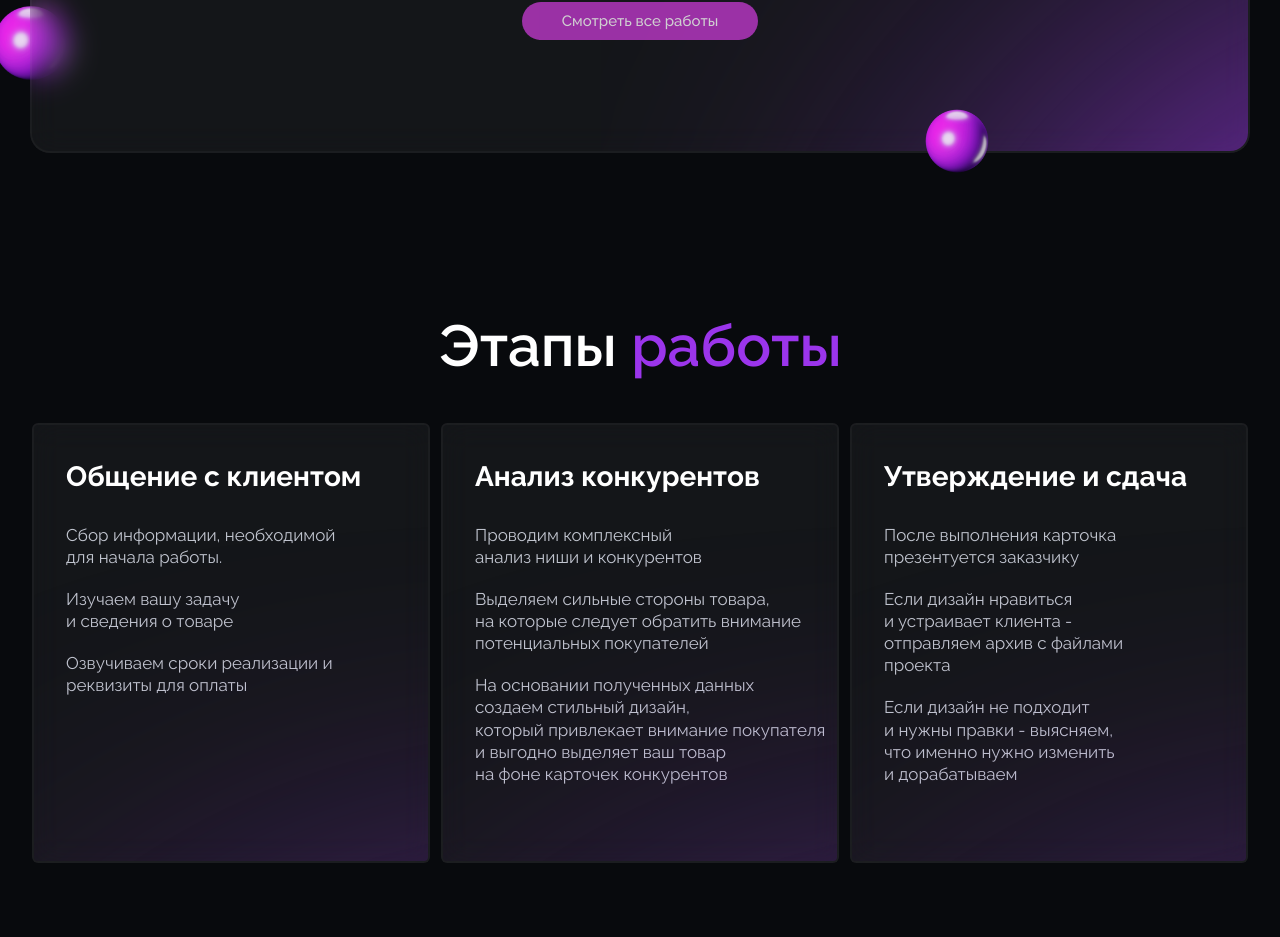
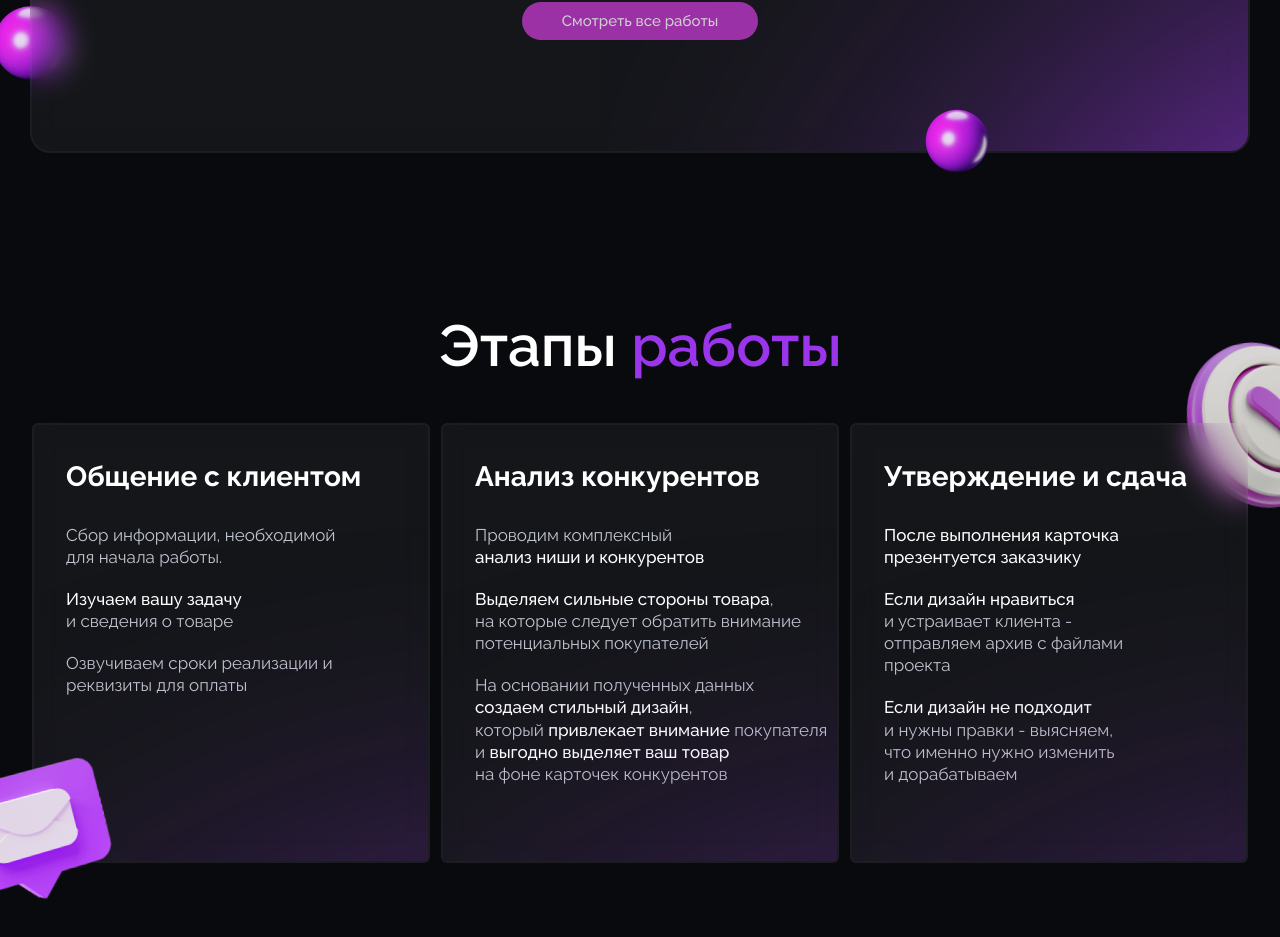
Before and after one commit to dihan48/msm, a Next.js app: page / in a window 1280 px wide. Shown: the part 1885-2822 px from the top of the page. Built offline with nearby package versions, Linux system fonts and the light colour scheme.

Commit message:
секция 4

```diff
--- a/components/Section4.js
+++ b/components/Section4.js
@@ -1,8 +1,23 @@
+import Image from "next/image";
 import styles from "../styles/Section4.module.css";
 
 export function Section4() {
   return (
     <section className={styles.container}>
+      <Image
+        src={"/bg4_1.png"}
+        alt=""
+        width={414}
+        height={325}
+        className={styles.bg1}
+      />
+      <Image
+        src={"/bg4_2.png"}
+        alt=""
+        width={172}
+        height={182}
+        className={styles.bg2}
+      />
       <h1 className={styles.title}>
         Этапы <span className={styles.title_colored}>работы</span>
       </h1>
@@ -14,7 +29,9 @@ export function Section4() {
               Сбор информации, необходимой для начала работы.
             </p>
             <p className={styles.card_text}>
-              Изучаем вашу задачу
+              <span className={styles.card_text_highlight}>
+                Изучаем вашу задачу
+              </span>
               <br /> и сведения о товаре
             </p>
             <p className={styles.card_text}>
@@ -28,19 +45,35 @@ export function Section4() {
             <p className={styles.card_text}>
               Проводим комплексный
               <br />
-              анализ ниши и конкурентов
+              <span className={styles.card_text_highlight}>
+                анализ ниши и конкурентов
+              </span>
             </p>
             <p className={styles.card_text}>
-              Выделяем сильные стороны товара, <br />
+              <span className={styles.card_text_highlight}>
+                Выделяем сильные стороны товара
+              </span>
+              , <br />
               на которые следует обратить внимание потенциальных покупателей
             </p>
             <p className={styles.card_text}>
               На основании полученных данных
               <br />
-              создаем стильный дизайн,
+              <span className={styles.card_text_highlight}>
+                создаем стильный дизайн
+              </span>
+              ,
               <br />
-              который привлекает внимание покупателя
-              <br />и выгодно выделяет ваш товар <br />
+              который{" "}
+              <span className={styles.card_text_highlight}>
+                привлекает внимание
+              </span>{" "}
+              покупателя
+              <br />и{" "}
+              <span className={styles.card_text_highlight}>
+                выгодно выделяет ваш товар
+              </span>{" "}
+              <br />
               на фоне карточек конкурентов
             </p>
           </div>
@@ -49,14 +82,20 @@ export function Section4() {
           <h2 className={styles.card_title}>Утверждение и сдача</h2>
           <div className={styles.card_content3}>
             <p className={styles.card_text}>
-              После выполнения карточка презентуется заказчику
+              <span className={styles.card_text_highlight}>
+                После выполнения карточка презентуется заказчику
+              </span>
             </p>
             <p className={styles.card_text}>
-              Если дизайн нравиться
+              <span className={styles.card_text_highlight}>
+                Если дизайн нравиться
+              </span>
               <br />и устраивает клиента - отправляем архив с файлами проекта
             </p>
             <p className={styles.card_text}>
-              Если дизайн не подходит
+              <span className={styles.card_text_highlight}>
+                Если дизайн не подходит
+              </span>
               <br />и нужны правки - выясняем, что именно нужно изменить и
               дорабатываем
             </p>
--- a/styles/Section4.module.css
+++ b/styles/Section4.module.css
@@ -1,6 +1,26 @@
 .container {
+  position: relative;
   height: 875px;
   padding-top: 115px;
+}
+
+.bg1 {
+  z-index: 1;
+  position: absolute;
+  left: -213px;
+  right: auto;
+  top: auto;
+  bottom: 37px;
+  transform: rotate(-7.1deg);
+}
+
+.bg2 {
+  position: absolute;
+  left: auto;
+  right: -105px;
+  top: 180px;
+  bottom: auto;
+  transform: rotate(-5.5deg);
 }
 
 .title {
@@ -69,6 +89,15 @@
   color: #c1c5cf;
 }
 
+.card_text_highlight {
+  font-family: "Raleway";
+  font-style: normal;
+  font-weight: 500;
+  font-size: 17px;
+  line-height: 130%;
+  color: #ffffff;
+}
+
 .card_content1 {
   max-width: 293px;
 }
```
Also changed, not shown: public/bg4_1.png (added), public/bg4_2.png (added).
